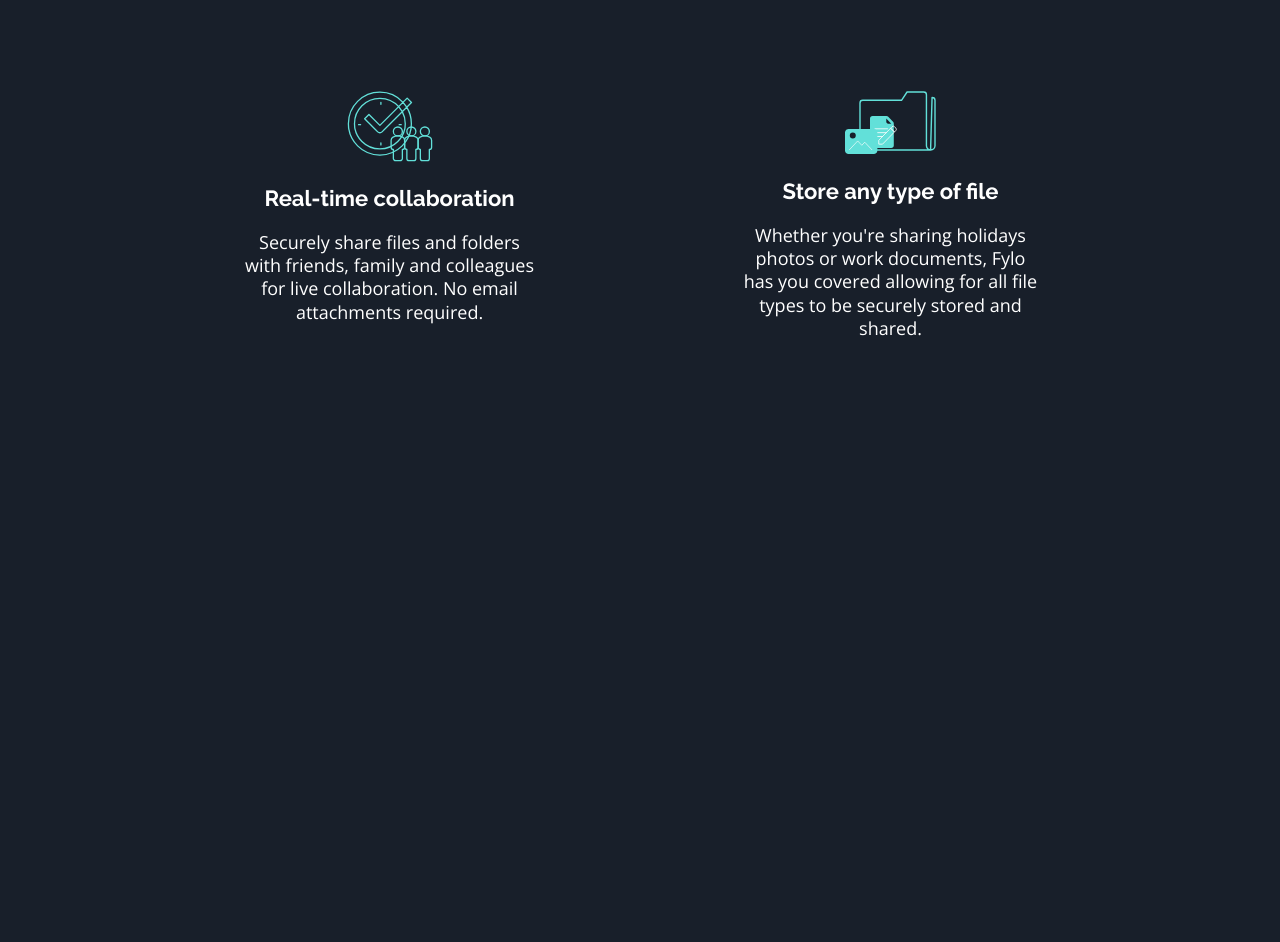
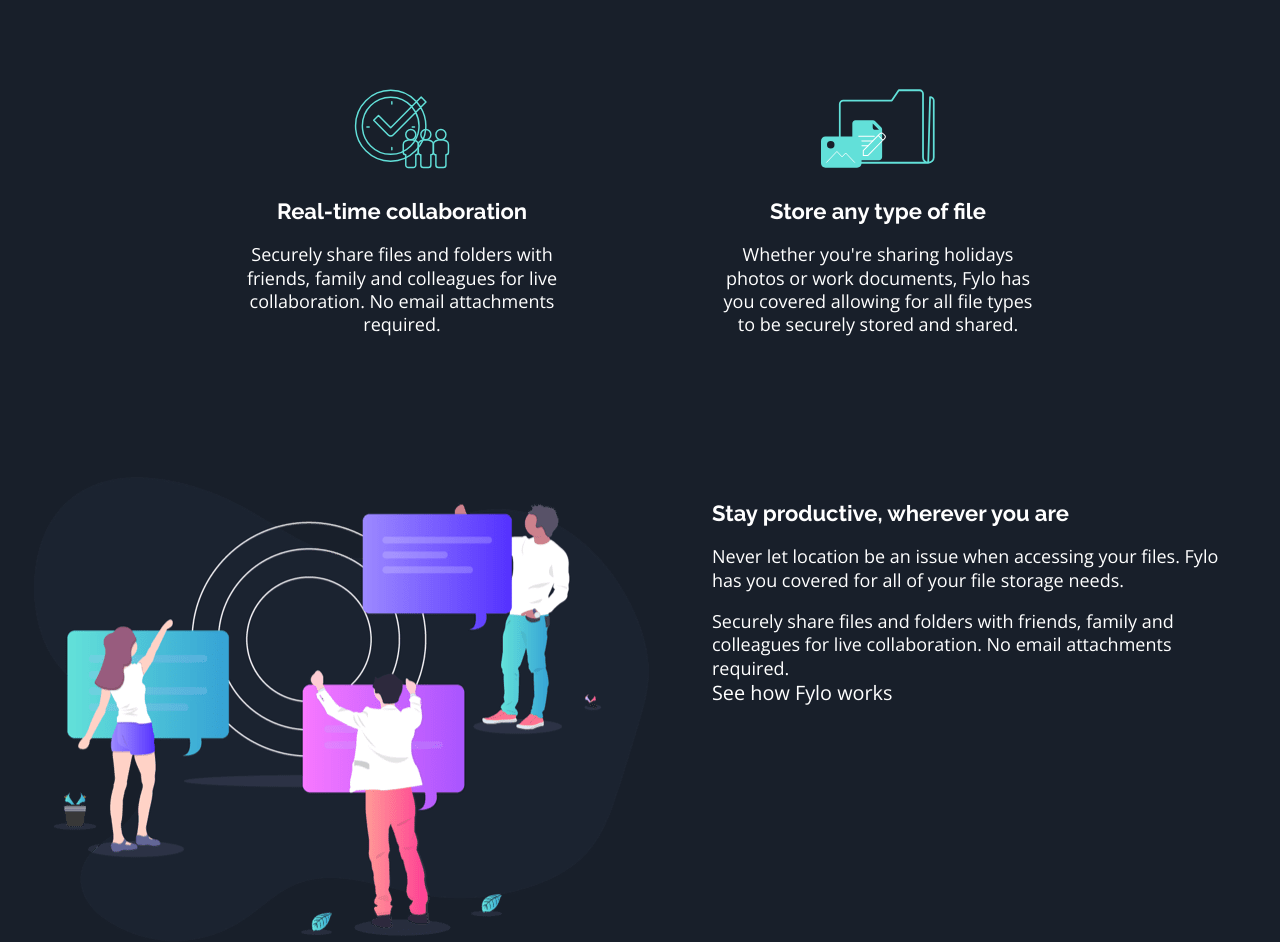
Before and after one commit to shah7014/react-projects, a React (Create React App) app in the folder fylo-dark/fylo-dark-design/: page / in a window 1280 px wide. Shown: the part 1395-2337 px from the top of the page. Before the commit the page ends 1735 px from the top, so only its background shows below. Built offline with nearby package versions, Linux system fonts and the light colour scheme.

Commit message:
prod section start

```diff
--- a/fylo-dark/fylo-dark-design/src/App.js
+++ b/fylo-dark/fylo-dark-design/src/App.js
@@ -3,6 +3,7 @@ import "./App.scss";
 import Features from "./components/features/Features";
 import Introduction from "./components/intro/Introduction";
 import NavBar from "./components/nav/NavBar";
+import Productivity from "./components/productivity/Productivity";
 
 function App() {
   return (
@@ -10,6 +11,7 @@ function App() {
       <NavBar />
       <Introduction />
       <Features />
+      <Productivity />
     </BrowserRouter>
   );
 }
--- a/fylo-dark/fylo-dark-design/src/components/features/Features.scss
+++ b/fylo-dark/fylo-dark-design/src/components/features/Features.scss
@@ -1,7 +1,7 @@
 @use "../../styles" as s;
 
 .features {
-  padding: 0 s.rem(34);
+  padding: 0 s.rem(34) s.rem(110);
 
   @include s.breakpoint-up(medium) {
     // padding: 0 s.rem(280);
@@ -9,15 +9,20 @@
     margin-inline: auto;
     display: grid;
     grid-template-columns: repeat(2, 1fr);
-    column-gap: s.rem(200);
+    column-gap: s.rem(150);
     row-gap: s.rem(93);
+    padding-bottom: s.rem(140);
   }
 
   .feature {
-    display: flex;
-    flex-direction: column;
-    align-items: center;
+    // display: flex;
+    // flex-direction: column;
+    // align-items: center;
     text-align: center;
+
+    &--logo {
+      height: s.rem(80);
+    }
 
     @include s.breakpoint-down(small) {
       &:not(:first-child) {
--- /dev/null
+++ b/fylo-dark/fylo-dark-design/src/components/productivity/Productivity.js
@@ -0,0 +1,26 @@
+import React from "react";
+import "./Productivity.scss";
+import prodImage from "../../images/illustration-stay-productive.png";
+import { Link } from "react-router-dom";
+
+const Productivity = () => {
+  return (
+    <div className="prod">
+      <img src={prodImage} alt="productivity" className="prod__image" />
+      <div className="content">
+        <h3 className="content--title">Stay productive, wherever you are</h3>
+        <p className="content--desc">
+          Never let location be an issue when accessing your files. Fylo has you
+          covered for all of your file storage needs.
+        </p>
+        <p className="content--desc">
+          Securely share files and folders with friends, family and colleagues
+          for live collaboration. No email attachments required.
+        </p>
+        <Link to="/">See how Fylo works</Link>
+      </div>
+    </div>
+  );
+};
+
+export default Productivity;
--- /dev/null
+++ b/fylo-dark/fylo-dark-design/src/components/productivity/Productivity.scss
@@ -0,0 +1,27 @@
+@use "../../styles" as s;
+
+.prod {
+  max-width: s.rem(1212);
+  display: grid;
+  grid-template-columns: 1fr;
+  gap: s.rem(46);
+
+  @include s.breakpoint-up(medium) {
+    grid-template-columns: repeat(2, 1fr);
+    margin-inline: auto;
+    gap: s.rem(63);
+  }
+
+  &__image {
+    @include s.breakpoint-down(small) {
+      padding: 0 s.rem(30);
+      width: 100%;
+    }
+  }
+
+  .content {
+    @include s.breakpoint-down(small) {
+      padding: 0 s.rem(26);
+    }
+  }
+}
```
